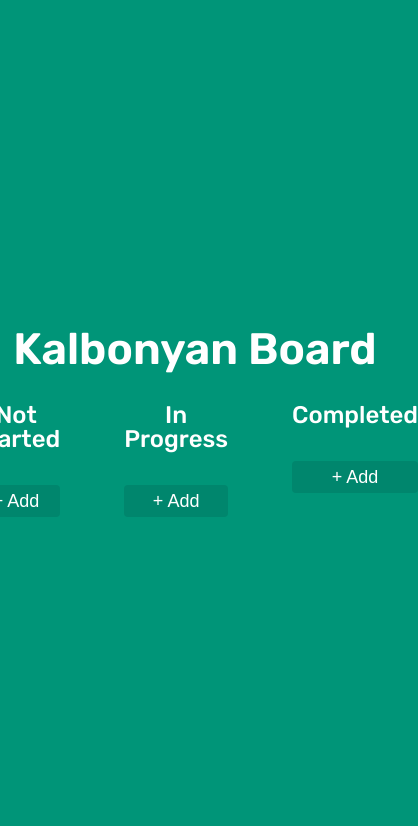
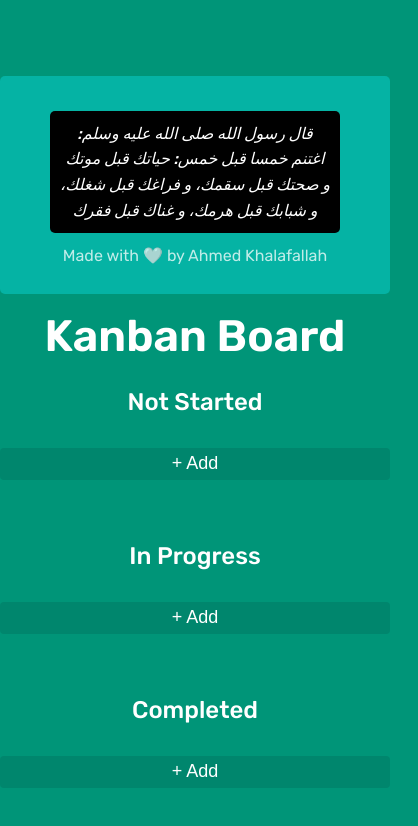
Before and after one commit to AhmedKhalafallah1999/To-Do-List, a plain HTML site: page index.html in a window 390 px wide. Shown: the whole page, 418 px wide, since content can reach past the window. Drawn offline with nearby package versions, Linux system fonts and the light colour scheme.

Commit message:
Fininshing Mobile

```diff
--- a/css/queries.css
+++ b/css/queries.css
@@ -32,8 +32,9 @@ instead, 1rem = 1 em = 16px */
 /**************************/
 
 @media (max-width: 34em) {
-  .grid {
-    row-gap: 4.8rem;
+  .board-content{
+    display: flex;
+    flex-direction: column;
   }
 }
 /*
--- a/css/style.css
+++ b/css/style.css
@@ -1,7 +1,16 @@
+* {
+  padding: 0;
+  margin: 0;
+  scroll-behavior: smooth;
+  background-attachment: scroll;
+}
 .Board {
+  max-height: 100%;
+  position: static;
 }
 h2 {
   text-align: center;
+  align-items: center;
   margin-bottom: 3.2rem;
   font-size: 4.4rem;
   color: white;
@@ -55,6 +64,37 @@ ion-icon {
 .board-content > div > div {
   position: relative;
 }
-.droppable{
+.droppable {
   background: firebrick;
 }
+/* *********************************************** */
+/*Footer with waves*/
+
+.footer {
+  background: #05b3a4;
+  min-height: 100px;
+  padding: 20px 50px;
+  justify-content: center;
+  align-items: center;
+  margin-top: 5%;
+  margin-bottom: 5%;
+  position: static;
+  border-radius: 5px;
+}
+
+.footer p {
+  color: #fff;
+  margin: 15px 0 10px 0;
+  font-size: 1.6rem;
+  font-weight: 300;
+  text-align: center;
+}
+.footer .quote {
+  font-size: 1.6rem;
+  font-weight: 500;
+  line-height: 1.6;
+  font-style: italic;
+  background-color: black;
+  padding: 10px;
+  border-radius: 5px;
+}
--- a/index.html
+++ b/index.html
@@ -19,7 +19,16 @@
   </head>
   <body>
     <section class="Board">
-      <h2>Kalbonyan Board</h2>
+      <!-- Footer -->
+      <footer class="footer">
+        <p class="quote">
+          قال رسول الله صلى الله عليه وسلم: اغتنم خمسا قبل خمس: حياتك قبل موتك و
+          صحتك قبل سقمك، و فراغك قبل شغلك، و شبابك قبل هرمك، و غناك قبل فقرك
+        </p>
+        <p style="opacity: 0.75">Made with 🤍 by Ahmed Khalafallah</p>
+      </footer>
+
+      <h2>Kanban Board</h2>
       <div class="board-content">
         <div class="Not-Started general">
           <h4>Not Started</h4>
```
